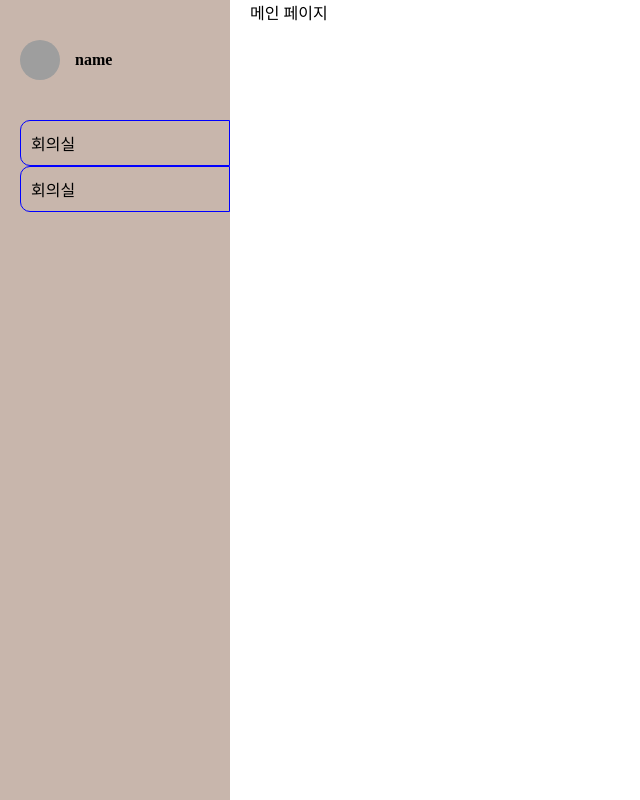
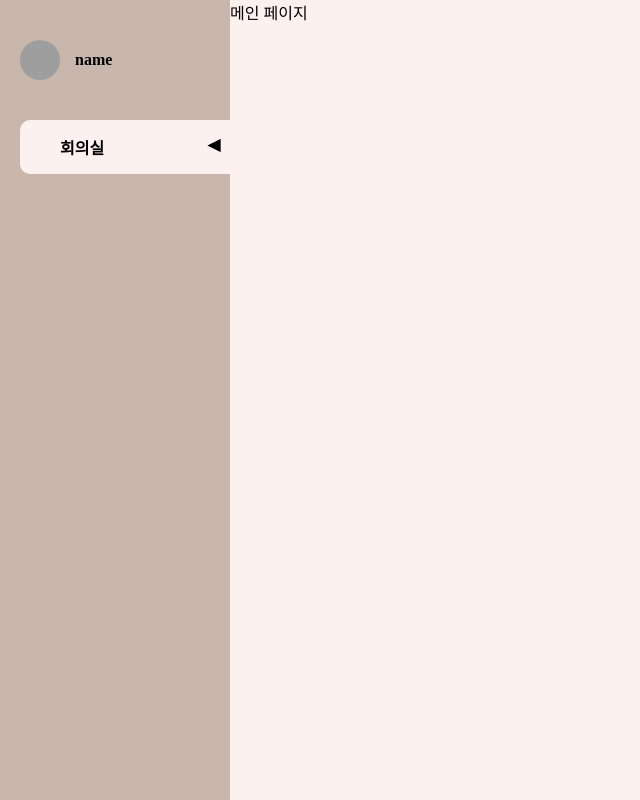
Before and after one commit to JBJNY/jbjny_management, a React app: page / in a window 1280 px wide. Shown: the whole page, without its empty margins (0-640 px from the left). Built offline with nearby package versions, Linux system fonts and the light colour scheme; grey boxes are pictures that could not be loaded.

Commit message:
new: nav layout 추가

```diff
--- a/src/components/layout/Nav.tsx
+++ b/src/components/layout/Nav.tsx
@@ -1,19 +1,34 @@
-/* eslint-disable jsx-a11y/alt-text */
-import React from "react";
+import React, { useState } from "react";
 import styled from "styled-components";
 import theme from "@Styles/theme";
 
 const Nav = () => {
+  const [menuSelected, setMenuSelected] = useState("meetingRoom");
+  const [isOpen, setIsOpen] = useState(false);
   return (
     <Aside brown={theme.color.brown}>
       <Profile>
         <ProfileImg src="http://fpoimg.com/40x40" />
         <ProfileName>name</ProfileName>
       </Profile>
-      <NavSidebar>
-        <Item>회의실</Item>
-        <Item>회의실</Item>
-      </NavSidebar>
+      <NavMenu>
+        <Item
+          id="meetingRoom"
+          onClick={() => setIsOpen(!isOpen)}
+          menuSelected={menuSelected === "meetingRoom"}
+          lightPink={theme.color.lightPink}
+          isOpen={isOpen}
+        >
+          <span>회의실</span>
+          <span>◀</span>
+        </Item>
+
+        <MeetingRoomList lightPink={theme.color.lightPink} isOpen={isOpen}>
+          <MeetingRoom>내 회의실</MeetingRoom>
+          <MeetingRoom>회의실 1</MeetingRoom>
+          <MeetingRoom>회의실 2</MeetingRoom>
+        </MeetingRoomList>
+      </NavMenu>
     </Aside>
   );
 };
@@ -49,13 +64,45 @@ const ProfileName = styled.div`
   font-weight: 600;
 `;
 
-const NavSidebar = styled.div`
-  /* border: 1px solid red; */
+const NavMenu = styled.div`
+  position: relative;
 `;
 
-const Item = styled.div`
-  padding: 10px 0px 10px 10px;
-  border: 1px solid blue;
+const Item = styled.div<{ menuSelected: boolean; lightPink: string; isOpen: boolean }>`
+  padding: 15px 10px 15px 40px;
+  font-weight: 600;
   border-bottom-left-radius: 10px;
   border-top-left-radius: 10px;
+  background-color: ${(props) => (props.menuSelected ? props.lightPink : "unset")};
+  display: flex;
+  justify-content: space-between;
+  cursor: pointer;
+
+  span:nth-child(2) {
+    transition: all 0.5s;
+    transform: ${(props) => (props.isOpen ? "rotate(-90deg)" : "rotate(0deg)")};
+  }
 `;
+
+const MeetingRoomList = styled.ul<{ lightPink: string; isOpen: boolean }>`
+  overflow-y: hidden;
+  position: relative;
+  top: -7px;
+  margin: 0px;
+  height: ${(props) => (props.isOpen ? "150px" : "0px")};
+  list-style: none;
+  border-bottom-left-radius: 10px;
+  background-color: ${(props) => props.lightPink};
+  transition: all 0.5s;
+`;
+
+const MeetingRoom = styled.li`
+  padding: 15px 10px 15px 40px;
+  font-weight: 600;
+  border-bottom-left-radius: 10px;
+  border-top-left-radius: 10px;
+  background-color: "unset";
+  display: flex;
+  justify-content: space-between;
+  cursor: pointer;
+`;
--- a/src/pages/main/Main.tsx
+++ b/src/pages/main/Main.tsx
@@ -8,6 +8,7 @@ const Main = () => {
 export default Main;
 
 const Wrapper = styled.div`
-  margin-left: 250px;
+  margin-left: 230px;
   min-height: 100vh;
+  background-color: #fcf1ef;
 `;
```
